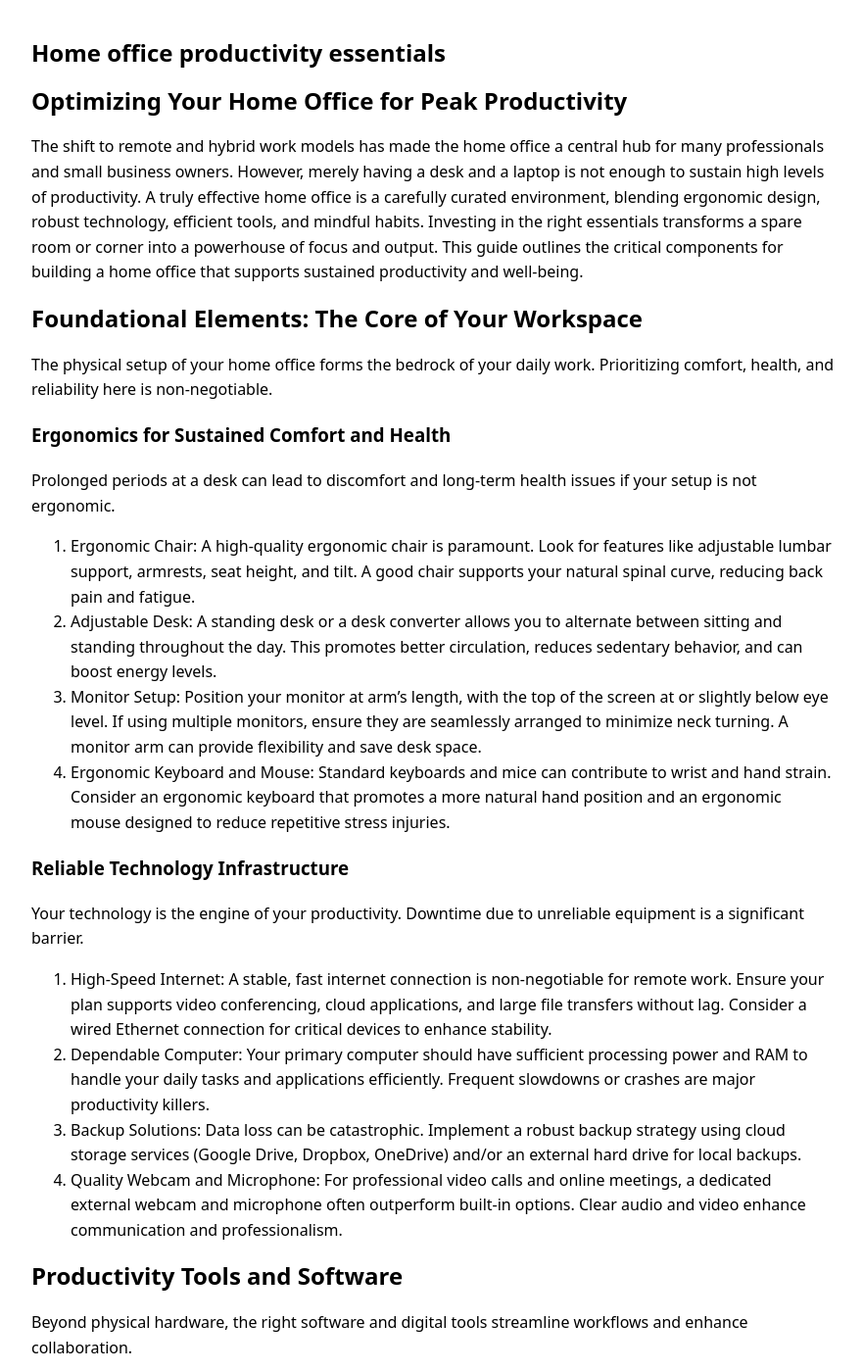
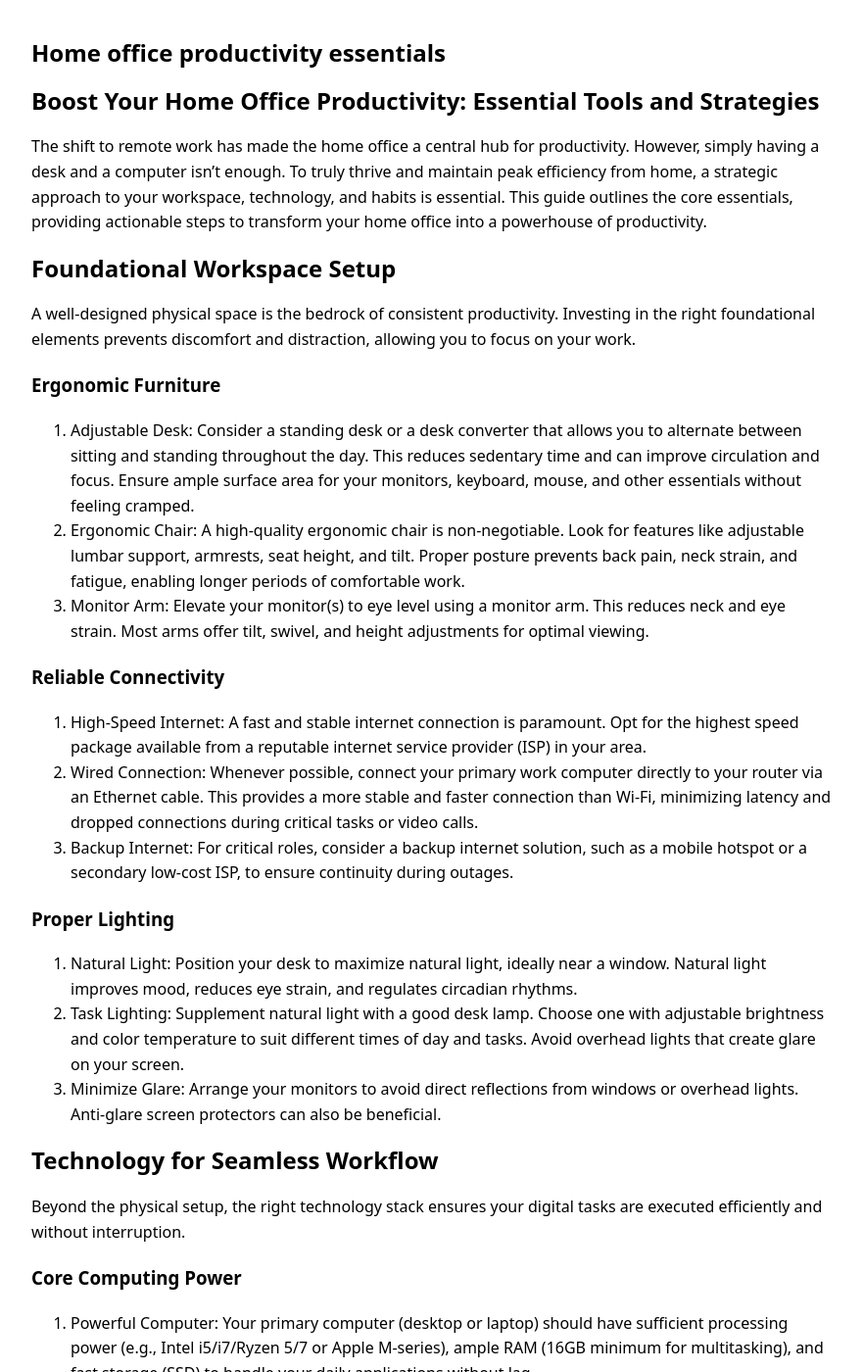
Before and after one commit to ironaclaw/ironaclaw.github.io, a Jekyll site: the page built from _posts/2026-02-12-home-office-productivity-essentials.md, in a window 1280 px wide and 1400 px high. Shown: the whole window at 98% size, without its empty margins (198-1079 px from the left). Built offline with Jekyll 4.4.1, drawn with Linux system fonts in a browser that asks for light colours; some of the changed text lies outside the part shown.

Commit message:
Add 2026-02-12-home-office-productivity-essentials.md

```diff
--- a/_posts/2026-02-12-home-office-productivity-essentials.md
+++ b/_posts/2026-02-12-home-office-productivity-essentials.md
@@ -9,88 +9,89 @@ keywords: []
 model_used: gemini-2.5-flash
 ---
 
-# Optimizing Your Home Office for Peak Productivity
+# Boost Your Home Office Productivity: Essential Tools and Strategies
 
-The shift to remote and hybrid work models has made the home office a central hub for many professionals and small business owners. However, merely having a desk and a laptop is not enough to sustain high levels of productivity. A truly effective home office is a carefully curated environment, blending ergonomic design, robust technology, efficient tools, and mindful habits. Investing in the right essentials transforms a spare room or corner into a powerhouse of focus and output. This guide outlines the critical components for building a home office that supports sustained productivity and well-being.
+The shift to remote work has made the home office a central hub for productivity. However, simply having a desk and a computer isn't enough. To truly thrive and maintain peak efficiency from home, a strategic approach to your workspace, technology, and habits is essential. This guide outlines the core essentials, providing actionable steps to transform your home office into a powerhouse of productivity.
 
-## Foundational Elements: The Core of Your Workspace
+## Foundational Workspace Setup
 
-The physical setup of your home office forms the bedrock of your daily work. Prioritizing comfort, health, and reliability here is non-negotiable.
+A well-designed physical space is the bedrock of consistent productivity. Investing in the right foundational elements prevents discomfort and distraction, allowing you to focus on your work.
 
-### Ergonomics for Sustained Comfort and Health
+### Ergonomic Furniture
 
-Prolonged periods at a desk can lead to discomfort and long-term health issues if your setup is not ergonomic.
+1.  Adjustable Desk: Consider a standing desk or a desk converter that allows you to alternate between sitting and standing throughout the day. This reduces sedentary time and can improve circulation and focus. Ensure ample surface area for your monitors, keyboard, mouse, and other essentials without feeling cramped.
+2.  Ergonomic Chair: A high-quality ergonomic chair is non-negotiable. Look for features like adjustable lumbar support, armrests, seat height, and tilt. Proper posture prevents back pain, neck strain, and fatigue, enabling longer periods of comfortable work.
+3.  Monitor Arm: Elevate your monitor(s) to eye level using a monitor arm. This reduces neck and eye strain. Most arms offer tilt, swivel, and height adjustments for optimal viewing.
 
-1.  Ergonomic Chair: A high-quality ergonomic chair is paramount. Look for features like adjustable lumbar support, armrests, seat height, and tilt. A good chair supports your natural spinal curve, reducing back pain and fatigue.
-2.  Adjustable Desk: A standing desk or a desk converter allows you to alternate between sitting and standing throughout the day. This promotes better circulation, reduces sedentary behavior, and can boost energy levels.
-3.  Monitor Setup: Position your monitor at arm's length, with the top of the screen at or slightly below eye level. If using multiple monitors, ensure they are seamlessly arranged to minimize neck turning. A monitor arm can provide flexibility and save desk space.
-4.  Ergonomic Keyboard and Mouse: Standard keyboards and mice can contribute to wrist and hand strain. Consider an ergonomic keyboard that promotes a more natural hand position and an ergonomic mouse designed to reduce repetitive stress injuries.
+### Reliable Connectivity
 
-### Reliable Technology Infrastructure
+1.  High-Speed Internet: A fast and stable internet connection is paramount. Opt for the highest speed package available from a reputable internet service provider (ISP) in your area.
+2.  Wired Connection: Whenever possible, connect your primary work computer directly to your router via an Ethernet cable. This provides a more stable and faster connection than Wi-Fi, minimizing latency and dropped connections during critical tasks or video calls.
+3.  Backup Internet: For critical roles, consider a backup internet solution, such as a mobile hotspot or a secondary low-cost ISP, to ensure continuity during outages.
 
-Your technology is the engine of your productivity. Downtime due to unreliable equipment is a significant barrier.
+### Proper Lighting
 
-1.  High-Speed Internet: A stable, fast internet connection is non-negotiable for remote work. Ensure your plan supports video conferencing, cloud applications, and large file transfers without lag. Consider a wired Ethernet connection for critical devices to enhance stability.
-2.  Dependable Computer: Your primary computer should have sufficient processing power and RAM to handle your daily tasks and applications efficiently. Frequent slowdowns or crashes are major productivity killers.
-3.  Backup Solutions: Data loss can be catastrophic. Implement a robust backup strategy using cloud storage services (Google Drive, Dropbox, OneDrive) and/or an external hard drive for local backups.
-4.  Quality Webcam and Microphone: For professional video calls and online meetings, a dedicated external webcam and microphone often outperform built-in options. Clear audio and video enhance communication and professionalism.
+1.  Natural Light: Position your desk to maximize natural light, ideally near a window. Natural light improves mood, reduces eye strain, and regulates circadian rhythms.
+2.  Task Lighting: Supplement natural light with a good desk lamp. Choose one with adjustable brightness and color temperature to suit different times of day and tasks. Avoid overhead lights that create glare on your screen.
+3.  Minimize Glare: Arrange your monitors to avoid direct reflections from windows or overhead lights. Anti-glare screen protectors can also be beneficial.
 
-## Productivity Tools and Software
+## Technology for Seamless Workflow
 
-Beyond physical hardware, the right software and digital tools streamline workflows and enhance collaboration.
+Beyond the physical setup, the right technology stack ensures your digital tasks are executed efficiently and without interruption.
 
-### Communication and Collaboration
+### Core Computing Power
 
-Effective communication is vital in a remote environment.
+1.  Powerful Computer: Your primary computer (desktop or laptop) should have sufficient processing power (e.g., Intel i5/i7/Ryzen 5/7 or Apple M-series), ample RAM (16GB minimum for multitasking), and fast storage (SSD) to handle your daily applications without lag.
+2.  Dual Monitors: A dual-monitor setup significantly boosts productivity by allowing you to view multiple applications simultaneously without constant alt-tabbing. This is particularly useful for research, data entry, coding, or graphic design.
 
-1.  Video Conferencing Software: Platforms like Zoom, Google Meet, or Microsoft Teams are essential for virtual meetings, presentations, and team collaboration. Familiarize yourself with their features for screen sharing, virtual backgrounds, and recording.
-2.  Instant Messaging Platforms: Tools such as Slack or Microsoft Teams facilitate quick communication, file sharing, and project-specific channels, reducing email clutter for internal discussions.
-3.  Project Management Tools: For tracking tasks, deadlines, and team progress, platforms like Asana, Trello, or Monday.com provide structure and visibility, ensuring everyone is aligned.
+### Essential Peripherals
 
-### Focus and Task Management
+1.  Ergonomic Keyboard and Mouse: Invest in a comfortable, responsive keyboard and mouse. Wireless options reduce cable clutter. Consider mechanical keyboards for tactile feedback or ergonomic mice to prevent wrist strain.
+2.  High-Quality Webcam and Microphone: For virtual meetings, a dedicated external webcam (1080p or 4K) and a clear USB microphone (e.g., a condenser mic) vastly improve your professional presence compared to built-in laptop components.
+3.  Multifunction Printer/Scanner: While often digital, a reliable multifunction device for printing, scanning, and copying can still be essential for documents, contracts, or physical records.
 
-Managing your time and attention is crucial for deep work.
+### Power Management and Protection
 
-1.  Note-Taking Applications: Digital note-taking apps like Evernote, OneNote, or Notion help organize ideas, meeting minutes, and research, making information easily searchable and accessible across devices.
-2.  Calendar Management: Utilize digital calendars (Google Calendar, Outlook Calendar) to schedule meetings, block out focus time, and set reminders. Integrate them with your communication tools for seamless scheduling.
-3.  Distraction Blockers: If prone to digital distractions, consider website blockers (e.g., Freedom, Cold Turkey) or focus apps (e.g., Forest) that temporarily restrict access to distracting sites and applications.
-4.  Document Management and Cloud Storage: Leverage cloud storage services for all your work documents. This ensures files are accessible from anywhere, automatically backed up, and easy to share and collaborate on.
+1.  Surge Protector: Protect your valuable electronics from power surges with a high-quality surge protector.
+2.  Uninterruptible Power Supply (UPS): For critical equipment like your computer and modem, a UPS provides battery backup during power outages, giving you time to save your work and shut down properly.
 
-## Environmental Factors and Organization
+## Software and Digital Tools for Efficiency
 
-Your physical environment significantly impacts your ability to concentrate and work efficiently.
+The digital landscape offers a plethora of tools designed to streamline communication, project management, and focus.
 
-### Lighting and Ambiance
+### Communication & Collaboration
 
-Proper lighting reduces eye strain and can influence mood and energy levels.
+1.  Video Conferencing: Essential tools like Zoom, Google Meet, or Microsoft Teams facilitate virtual meetings, screen sharing, and presentations.
+2.  Team Messaging: Platforms such as Slack or Microsoft Teams enable instant communication, file sharing, and organized discussions with colleagues, reducing email clutter.
 
-1.  Natural Light: Position your desk near a window to maximize natural light exposure. Natural light improves mood, reduces eye fatigue, and can regulate your circadian rhythm.
-2.  Task Lighting: Supplement natural light with a good desk lamp. Choose one with adjustable brightness and color temperature to suit different times of day and tasks.
-3.  Ambient Lighting: Ensure your overall room lighting is adequate and not too harsh. Avoid working in dimly lit spaces, which can cause eye strain.
+### Project Management & Task Tracking
+
+1.  Project Management Software: Tools like Asana, Trello, Monday.com, or ClickUp help organize tasks, set deadlines, track progress, and collaborate on projects.
+2.  Task Lists: Simple digital to-do lists (e.g., Todoist, Microsoft To Do) or note-taking apps (Evernote, Notion) are crucial for personal task management and ensuring nothing falls through the cracks.
+
+### Cloud Storage & Backup
+
+1.  Cloud Storage Services: Utilize services like Google Drive, Dropbox, or OneDrive for secure file storage, sharing, and access from any device.
+2.  Automated Backup: Implement an automated backup solution for your critical local files, either to an external hard drive or a cloud backup service, to prevent data loss.
+
+### Focus & Time Management
+
+1.  Calendar Management: Use a digital calendar (Google Calendar, Outlook Calendar) to schedule meetings, block out focus time, and manage your day effectively.
+2.  Focus Apps/Timers: Tools like the Pomodoro Technique timers or focus-enhancing apps (e.g., Forest, Freedom) help you dedicate uninterrupted blocks of time to deep work.
+
+## Optimizing Your Environment and Habits
+
+Beyond the physical and digital tools, cultivating the right habits and maintaining an optimized environment are key to sustained productivity.
+
+### Minimize Distractions
+
+1.  Dedicated Workspace: Establish a clear boundary for your home office. Even if it's a corner of a room, mentally and physically separate it from leisure spaces.
+2.  Noise Control: Use noise-canceling headphones to block out household sounds. Communicate your work hours to family members to minimize interruptions.
+3.  Digital Detox: Implement strategies to reduce digital distractions, such as turning off non-essential notifications, closing unnecessary browser tabs, and scheduling specific times to check email or social media.
 
 ### Organization and Decluttering
 
-A tidy workspace promotes a clear mind.
-
-1.  Cable Management: Untangle and organize cables using ties, sleeves, or cable management boxes. A clean cable setup reduces clutter and prevents tripping hazards.
-2.  Storage Solutions: Utilize shelves, drawers, and filing cabinets for physical documents, office supplies, and personal items. Labeling helps maintain order.
-3.  Digital Organization: Extend organization to your digital files. Develop a consistent folder structure, use clear naming conventions for files, and regularly clean up your desktop.
-
-### Minimizing
-
-### Organization and Decluttering (continued)
-
-4.  Minimizing: Adopt a minimalist approach to your workspace. Keep only essential items on your desk to reduce visual clutter and potential distractions. Regularly review and remove items that no longer serve a purpose, promoting a focused and serene work environment.
-
-## Ergonomics for Sustained Productivity
-
-Beyond organization, your physical setup profoundly impacts your comfort, health, and ability to sustain productivity over long periods. Prioritizing ergonomics prevents discomfort, reduces the risk of injury, and enables more focused work.
-
-1.  Ergonomic Chair: Invest in a high-quality ergonomic office chair that provides comprehensive lumbar support and allows for multiple adjustments. Ensure the chair's height, armrests, and backrest are configured to support your spine's natural curve, keeping your feet flat on the floor or a footrest, and your knees at a 90-degree angle.
-2.  Desk Height and Monitor Position: Your desk should allow your forearms to be parallel to the floor when typing, with your elbows at a 90-degree angle. Position your monitor so the top of the screen is at or slightly below eye level, approximately an arm's length away (20-30 inches). This minimizes neck and eye strain. Use a monitor stand or arm if your screen is too low.
-3.  Keyboard and Mouse: Utilize an ergonomic keyboard and mouse designed to reduce strain on your wrists and hands. Ensure your wrists remain straight and relaxed, not bent up or down, while typing and mousing. Consider a wrist rest if needed, but primarily focus on maintaining a neutral wrist position.
-4.  Regular Movement and Breaks: Even with a perfectly ergonomic setup, prolonged static sitting is detrimental. Incorporate short breaks every 30-60 minutes to stand, stretch, or walk around. Consider integrating a standing desk converter or a full standing desk to alternate between sitting and standing throughout your workday, promoting better circulation and reducing sedentary behavior.
+1.  Cable Management: Use cable ties, sleeves, or cable management boxes to keep your desk tidy and prevent tangled
 
 ## Conclusion
-
-Optimizing your home office is an investment in your productivity, health, and overall well-being. By strategically implementing the right technology, curating a conducive physical environment, and prioritizing ergonomic principles, you create a workspace that minimizes distractions and maximizes efficiency. A well-designed home office empowers you to maintain focus, reduce stress, and consistently deliver your best work.
+Creating a productive home office is an ongoing process of refinement. By strategically implementing the right tools, optimizing your digital and physical environment, and cultivating focused work habits, you can significantly enhance your output and achieve a better work-life balance. Regularly assess your workflow, identify areas for improvement, and adapt your strategies to maintain peak performance. Remember, the most effective home office is one that is tailored to your specific needs and work style.
```
